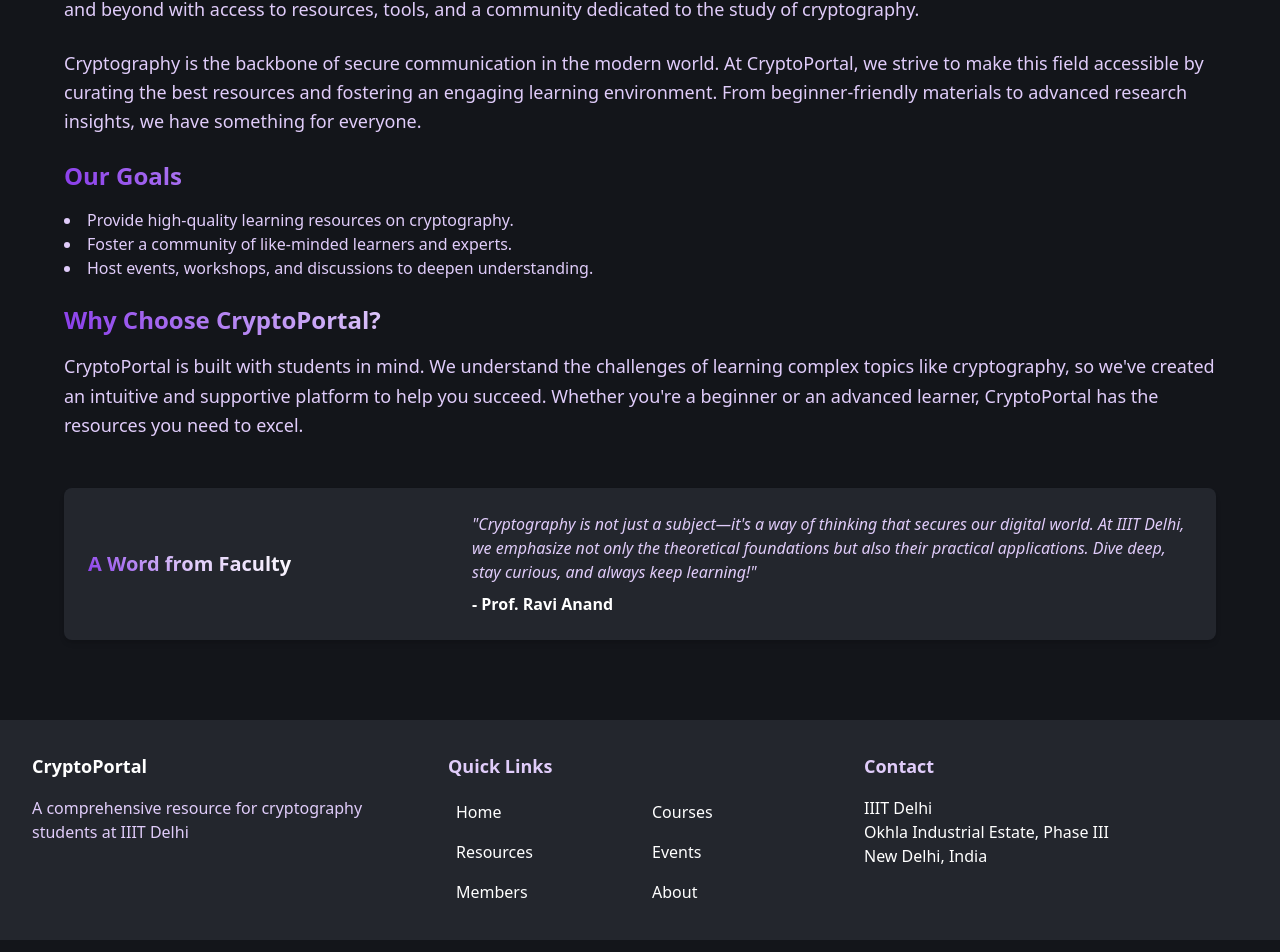
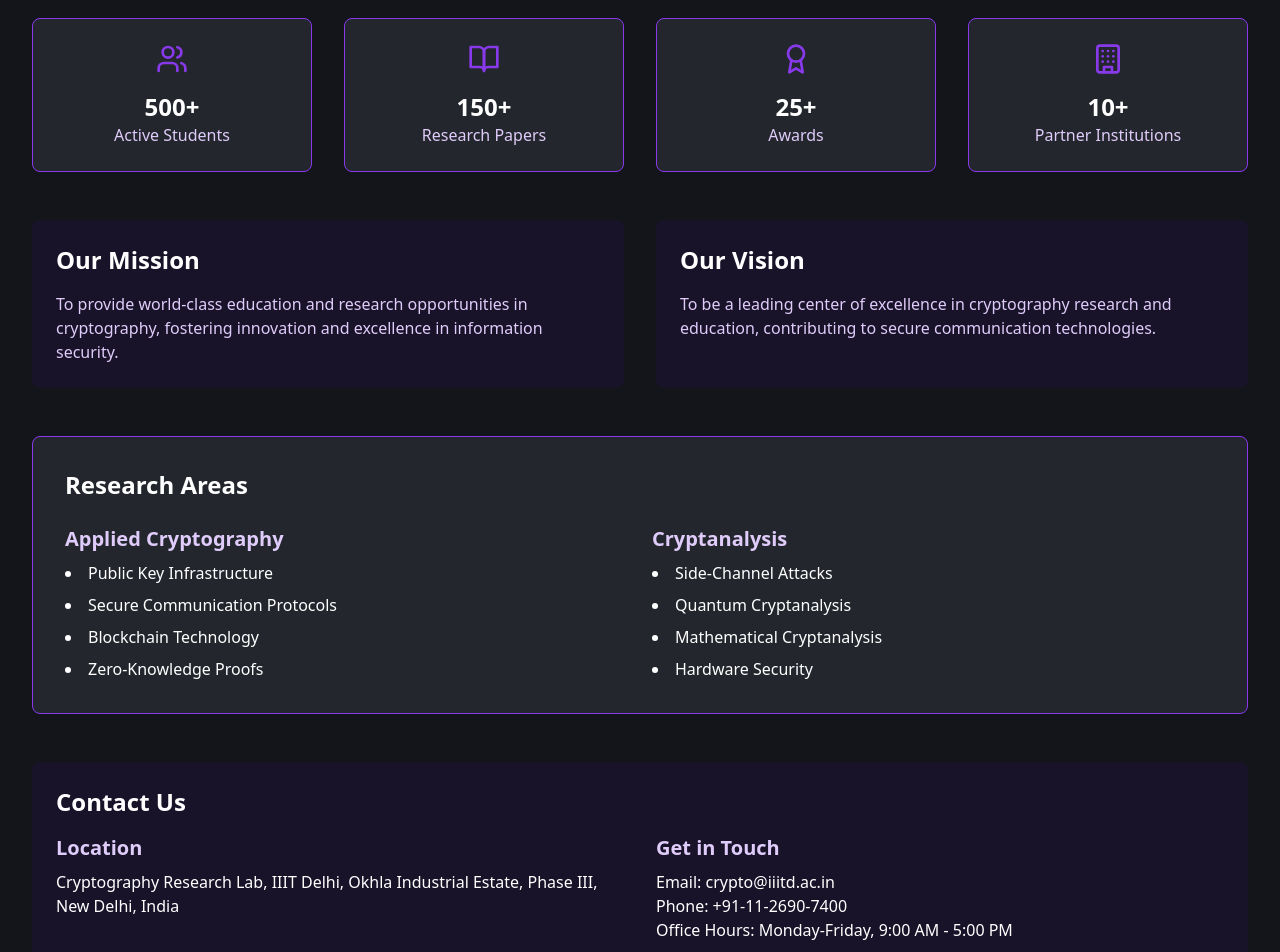
Before and after one commit to LordAizen1/CryptoPortal, a React (Vite) app in the folder project/: page /about in a window 1280 px wide. Shown: the part 239-1191 px from the top of the page. Built offline with nearby package versions, Linux system fonts and the light colour scheme.

Commit message:
updated the about page as well as animations for dynamic interactions

```diff
--- a/project/src/pages/About.jsx
+++ b/project/src/pages/About.jsx
@@ -1,48 +1,133 @@
 import React from 'react';
+import { motion } from 'framer-motion';
+import { BookOpen, Users, Award, Building } from 'lucide-react';
+
+const stats = [
+  { name: 'Active Students', value: '500+', icon: Users },
+  { name: 'Research Papers', value: '150+', icon: BookOpen },
+  { name: 'Awards', value: '25+', icon: Award },
+  { name: 'Partner Institutions', value: '10+', icon: Building },
+];
 
 export default function About() {
   return (
-    <div className="bg-[#13151a] text-white min-h-screen">
-      <div className="mx-auto max-w-7xl px-4 sm:px-6 lg:px-8 py-12">
-        <h1 className="text-3xl font-bold gradient-text mb-6">About CryptoPortal</h1>
-        <p className="text-lg text-[rgb(224,204,250)] leading-relaxed mb-6">
-          Welcome to <span className="font-semibold">CryptoPortal</span>, a one-stop platform for all your cryptography learning needs.
-          Our mission is to provide students at IIIT Delhi and beyond with access to resources, tools, and a community dedicated to the study of cryptography.
+    <motion.div
+      className="space-y-12"
+      initial={{ opacity: 0 }}
+      animate={{ opacity: 1 }}
+      transition={{ duration: 1 }}
+    >
+      {/* Heading */}
+      <motion.div className="text-center" initial={{ y: -20, opacity: 0 }} animate={{ y: 0, opacity: 1 }} transition={{ duration: 1 }}>
+        <h1 className="text-4xl font-bold text-white mb-4">About CryptoPortal</h1>
+        <p className="text-[rgb(224,204,250)] text-lg max-w-3xl mx-auto">
+          CryptoPortal is IIIT Delhi's premier platform for cryptography education and research,
+          fostering collaboration and excellence in the field of cryptography and security.
         </p>
-        <p className="text-lg text-[rgb(224,204,250)] leading-relaxed mb-6">
-          Cryptography is the backbone of secure communication in the modern world. At CryptoPortal, we strive to make this field
-          accessible by curating the best resources and fostering an engaging learning environment. From beginner-friendly materials
-          to advanced research insights, we have something for everyone.
-        </p>
-        <h2 className="text-2xl font-semibold gradient-text mb-4">Our Goals</h2>
-        <ul className="list-disc list-inside text-[rgb(224,204,250)] mb-6">
-          <li>Provide high-quality learning resources on cryptography.</li>
-          <li>Foster a community of like-minded learners and experts.</li>
-          <li>Host events, workshops, and discussions to deepen understanding.</li>
-        </ul>
-        <h2 className="text-2xl font-semibold gradient-text mb-4">Why Choose CryptoPortal?</h2>
-        <p className="text-lg text-[rgb(224,204,250)] leading-relaxed mb-12">
-          CryptoPortal is built with students in mind. We understand the challenges of learning complex topics like cryptography,
-          so we've created an intuitive and supportive platform to help you succeed. Whether you're a beginner or an advanced
-          learner, CryptoPortal has the resources you need to excel.
-        </p>
+      </motion.div>
 
-        {/* A Word from Faculty */}
-        <div className="bg-[#23262d] p-6 rounded-lg shadow-md flex flex-col md:flex-row items-center gap-6">
-          {/* Left Section */}
-          <div className="md:w-1/3">
-            <h3 className="text-xl font-bold gradient-text">A Word from Faculty</h3>
-          </div>
-          {/* Right Section */}
-          <div className="md:w-2/3 text-[rgb(224,204,250)]">
-            <p className="italic mb-2">
-              "Cryptography is not just a subject—it's a way of thinking that secures our digital world. At IIIT Delhi, we emphasize not only the
-              theoretical foundations but also their practical applications. Dive deep, stay curious, and always keep learning!"
+      {/* Stats Section */}
+      <div className="grid grid-cols-2 md:grid-cols-4 gap-8">
+        {stats.map((stat, index) => (
+          <motion.div
+            key={stat.name}
+            className="bg-[#23262d] p-6 rounded-lg border border-[rgb(136,58,234)] hover:border-[rgb(224,204,250)] transition-all duration-300 text-center"
+            whileHover={{ scale: 1.05 }}
+            initial={{ opacity: 0, y: 20 }}
+            animate={{ opacity: 1, y: 0 }}
+            transition={{ duration: 0.5, delay: index * 0.2 }}
+          >
+            <stat.icon className="h-8 w-8 mx-auto text-[rgb(136,58,234)]" />
+            <p className="mt-4 text-2xl font-semibold text-white">{stat.value}</p>
+            <p className="text-[rgb(224,204,250)]">{stat.name}</p>
+          </motion.div>
+        ))}
+      </div>
+
+      {/* Mission & Vision */}
+      <div className="grid md:grid-cols-2 gap-8">
+        {['Our Mission', 'Our Vision'].map((title, index) => (
+          <motion.div
+            key={title}
+            className="bg-[rgba(49,10,101,0.2)] rounded-lg p-6"
+            initial={{ x: index % 2 === 0 ? -50 : 50, opacity: 0 }}
+            animate={{ x: 0, opacity: 1 }}
+            transition={{ duration: 0.6, delay: index * 0.2 }}
+          >
+            <h2 className="text-2xl font-bold text-white mb-4">{title}</h2>
+            <p className="text-[rgb(224,204,250)]">
+              {title === 'Our Mission'
+                ? 'To provide world-class education and research opportunities in cryptography, fostering innovation and excellence in information security.'
+                : 'To be a leading center of excellence in cryptography research and education, contributing to secure communication technologies.'}
             </p>
-            <p className="font-semibold text-white">- Prof. Ravi Anand</p>
-          </div>
+          </motion.div>
+        ))}
+      </div>
+
+      {/* Research Areas */}
+      <motion.div
+        className="bg-[#23262d] rounded-lg p-8 border border-[rgb(136,58,234)]"
+        initial={{ opacity: 0, scale: 0.9 }}
+        animate={{ opacity: 1, scale: 1 }}
+        transition={{ duration: 0.8 }}
+      >
+        <h2 className="text-2xl font-bold text-white mb-6">Research Areas</h2>
+        <div className="grid md:grid-cols-2 gap-6">
+          {['Applied Cryptography', 'Cryptanalysis'].map((area, index) => (
+            <motion.div
+              key={area}
+              initial={{ y: 30, opacity: 0 }}
+              animate={{ y: 0, opacity: 1 }}
+              transition={{ duration: 0.5, delay: index * 0.3 }}
+            >
+              <h3 className="text-xl font-semibold text-[rgb(224,204,250)] mb-2">{area}</h3>
+              <ul className="list-disc list-inside text-white space-y-2">
+                {area === 'Applied Cryptography' ? (
+                  <>
+                    <li>Public Key Infrastructure</li>
+                    <li>Secure Communication Protocols</li>
+                    <li>Blockchain Technology</li>
+                    <li>Zero-Knowledge Proofs</li>
+                  </>
+                ) : (
+                  <>
+                    <li>Side-Channel Attacks</li>
+                    <li>Quantum Cryptanalysis</li>
+                    <li>Mathematical Cryptanalysis</li>
+                    <li>Hardware Security</li>
+                  </>
+                )}
+              </ul>
+            </motion.div>
+          ))}
         </div>
-      </div>
-    </div>
+      </motion.div>
+
+      {/* Contact Section */}
+      <motion.div
+        className="bg-[rgba(49,10,101,0.2)] rounded-lg p-6"
+        initial={{ opacity: 0, y: 30 }}
+        animate={{ opacity: 1, y: 0 }}
+        transition={{ duration: 0.7 }}
+      >
+        <h2 className="text-2xl font-bold text-white mb-4">Contact Us</h2>
+        <div className="grid md:grid-cols-2 gap-8">
+          {[
+            { title: 'Location', details: 'Cryptography Research Lab, IIIT Delhi, Okhla Industrial Estate, Phase III, New Delhi, India' },
+            { title: 'Get in Touch', details: 'Email: crypto@iiitd.ac.in\nPhone: +91-11-2690-7400\nOffice Hours: Monday-Friday, 9:00 AM - 5:00 PM' }
+          ].map((contact, index) => (
+            <motion.div
+              key={contact.title}
+              initial={{ x: index % 2 === 0 ? -50 : 50, opacity: 0 }}
+              animate={{ x: 0, opacity: 1 }}
+              transition={{ duration: 0.6, delay: index * 0.2 }}
+            >
+              <h3 className="text-xl font-semibold text-[rgb(224,204,250)] mb-2">{contact.title}</h3>
+              <p className="text-white whitespace-pre-line">{contact.details}</p>
+            </motion.div>
+          ))}
+        </div>
+      </motion.div>
+    </motion.div>
   );
 }
```
